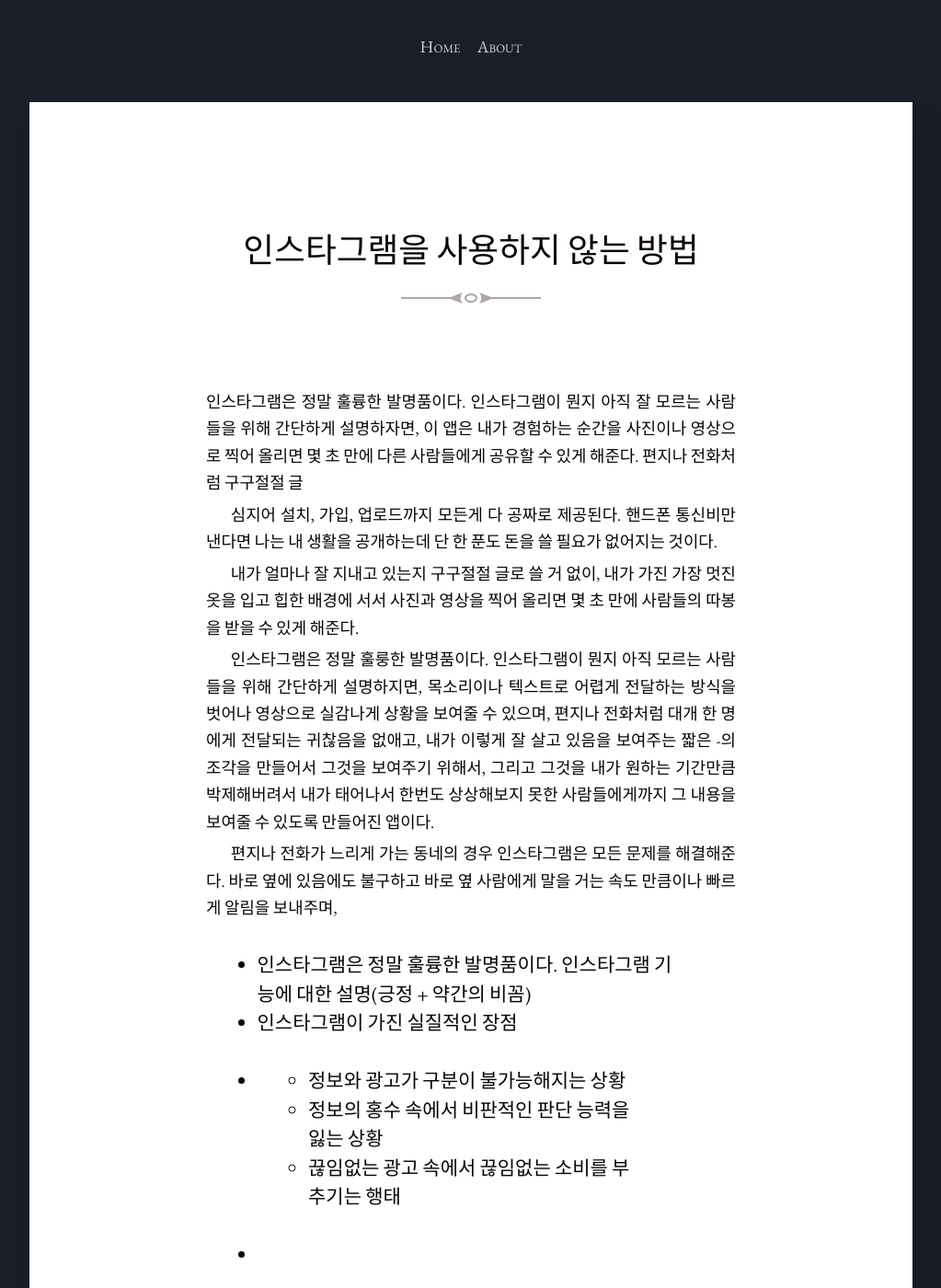
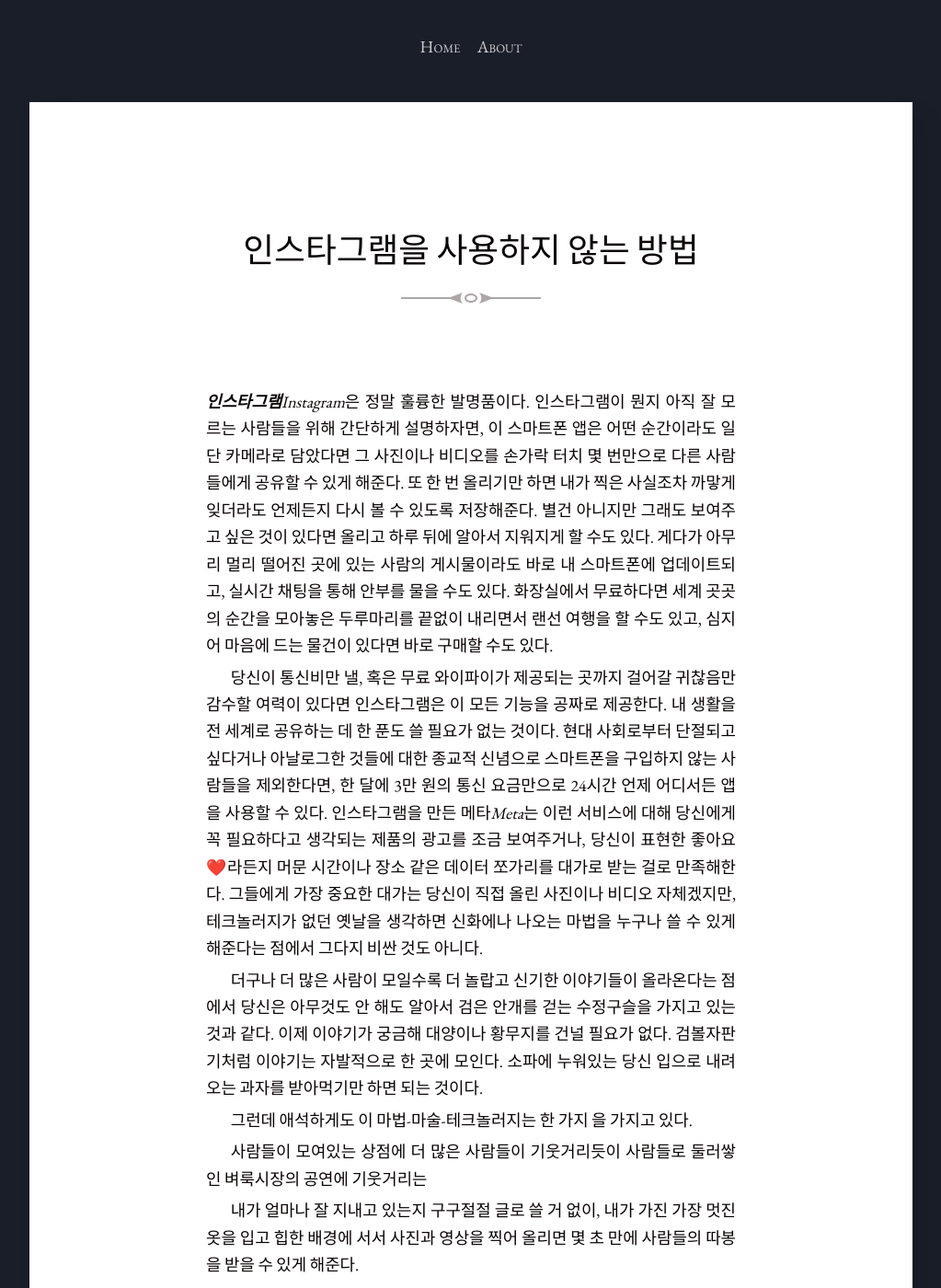
Before and after one commit to grsdij/grsdij, a Jekyll site: the page built from _posts/2022-05-17-인스타그램을 사용하지 않는 방법.md, in a window 1280 px wide and 1400 px high. Shown: the whole window at 92% size, without its empty margins (128-1151 px from the left). Built offline with Jekyll 4.4.1, drawn with Linux system fonts in a browser that asks for light colours; some of the changed text lies outside the part shown.

Commit message:
Update 2022-05-17-인스타그램을 사용하지 않는 방법.md

```diff
--- a/_posts/2022-05-17-인스타그램을 사용하지 않는 방법.md
+++ b/_posts/2022-05-17-인스타그램을 사용하지 않는 방법.md
@@ -5,32 +5,30 @@ categories: essay
 layout: post
 ---
 
-인스타그램은 정말 훌륭한 발명품이다. 인스타그램이 뭔지 아직 잘 모르는 사람들을 위해 간단하게 설명하자면, 이 앱은 내가 경험하는 순간을 사진이나 영상으로 찍어 올리면 몇 초 만에 다른 사람들에게 공유할 수 있게 해준다. 편지나 전화처럼 구구절절 글
+***인스타그램****Instagram*은 정말 훌륭한 발명품이다. 인스타그램이 뭔지 아직 잘 모르는 사람들을 위해 간단하게 설명하자면, 이 스마트폰 앱은 어떤 순간이라도 일단 카메라로 담았다면 그 사진이나 비디오를 손가락 터치 몇 번만으로 다른 사람들에게 공유할 수 있게 해준다. 또 한 번 올리기만 하면 내가 찍은 사실조차 까맣게 잊더라도 언제든지 다시 볼 수 있도록 저장해준다. 별건 아니지만 그래도 보여주고 싶은 것이 있다면 올리고 하루 뒤에 알아서 지워지게 할 수도 있다. 게다가 아무리 멀리 떨어진 곳에 있는 사람의 게시물이라도 바로 내 스마트폰에 업데이트되고, 실시간 채팅을 통해 안부를 물을 수도 있다. 화장실에서 무료하다면 세계 곳곳의 순간을 모아놓은 두루마리를 끝없이 내리면서 랜선 여행을 할 수도 있고, 심지어 마음에 드는 물건이 있다면 바로 구매할 수도 있다.
 
-심지어 설치, 가입, 업로드까지 모든게 다 공짜로 제공된다. 핸드폰 통신비만 낸다면 나는 내 생활을 공개하는데 단 한 푼도 돈을 쓸 필요가 없어지는 것이다.
+당신이 통신비만 낼, 혹은 무료 와이파이가 제공되는 곳까지 걸어갈 귀찮음만 감수할 여력이 있다면 인스타그램은 이 모든 기능을 공짜로 제공한다. 내 생활을 전 세계로 공유하는 데 한 푼도 쓸 필요가 없는 것이다. 현대 사회로부터 단절되고 싶다거나 아날로그한 것들에 대한 종교적 신념으로 스마트폰을 구입하지 않는 사람들을 제외한다면, 한 달에 3만 원의 통신 요금만으로 24시간 언제 어디서든 앱을 사용할 수 있다. 인스타그램을 만든 메타*Meta*는 이런 서비스에 대해 당신에게 꼭 필요하다고 생각되는 제품의 광고를 조금 보여주거나, 당신이 표현한 좋아요❤️라든지 머문 시간이나 장소 같은 데이터 쪼가리를 대가로 받는 걸로 만족해한다. 그들에게 가장 중요한 대가는 당신이 직접 올린 사진이나 비디오 자체겠지만, 테크놀러지가 없던 옛날을 생각하면 신화에나 나오는 마법을 누구나 쓸 수 있게 해준다는 점에서 그다지 비싼 것도 아니다.
+
+더구나 더 많은 사람이 모일수록 더 놀랍고 신기한 이야기들이 올라온다는 점에서 당신은 아무것도 안 해도 알아서 검은 안개를 걷는 수정구슬을 가지고 있는 것과 같다. 이제 이야기가 궁금해 대양이나 황무지를 건널 필요가 없다. 검볼자판기처럼 이야기는 자발적으로 한 곳에 모인다. 소파에 누워있는 당신 입으로 내려오는 과자를 받아먹기만 하면 되는 것이다.
+
+그런데 애석하게도 이 마법-마술-테크놀러지는 한 가지 을 가지고 있다.
+
+
+사람들이 모여있는 상점에 더 많은 사람들이 기웃거리듯이
+사람들로 둘러쌓인 벼룩시장의 공연에 기웃거리는
+
 
 내가 얼마나 잘 지내고 있는지 구구절절 글로 쓸 거 없이, 내가 가진 가장 멋진 옷을 입고 힙한 배경에 서서 사진과 영상을 찍어 올리면 몇 초 만에 사람들의 따봉을 받을 수 있게 해준다.
 
-인스타그램은 정말 훌룽한 발명품이다. 인스타그램이 뭔지 아직 모르는 사람들을 위해 간단하게 설명하지면, 목소리이나 텍스트로 어렵게 전달하는 방식을 벗어나 영상으로 실감나게 상황을 보여줄 수 있으며, 편지나 전화처럼 대개 한 명에게 전달되는 귀찮음을 없애고, 내가 이렇게 잘 살고 있음을 보여주는 짧은 -의 조각을 만들어서 그것을 보여주기 위해서, 그리고 그것을 내가 원하는 기간만큼 박제해버려서 내가 태어나서 한번도 상상해보지 못한 사람들에게까지 그 내용을 보여줄 수 있도록 만들어진 앱이다.
+목소리이나 텍스트로 어렵게 전달하는 방식을 벗어나 영상으로 실감나게 상황을 보여줄 수 있으며, 편지나 전화처럼 대개 한 명에게 전달되는 귀찮음을 없애고, 내가 이렇게 잘 살고 있음을 보여주는 짧은 -의 조각을 만들어서 그것을 보여주기 위해서, 그리고 그것을 내가 원하는 기간만큼 박제해버려서 내가 태어나서 한번도 상상해보지 못한 사람들에게까지 그 내용을 보여줄 수 있도록 만들어진 앱이다.
 
 편지나 전화가 느리게 가는 동네의 경우 인스타그램은 모든 문제를 해결해준다. 바로 옆에 있음에도 불구하고 바로 옆 사람에게 말을 거는 속도 만큼이나 빠르게 알림을 보내주며,
 
+내 순간을 사진이나 비디오로 만들어
+내가 경험한 순간을 사진이나 비디오로 만들어
+어떤 순간이라도 사진이나 비디오로 만들어
+사진이나 비디오로 만들어진 어떤 순간이라도
+어떤 순간이라도 사진이나 비디오로 찍기만 했다면
+나의 앨범을 광장 한가운데에 붙여놓은 것과 같은 것
 
-- 인스타그램은 정말 훌륭한 발명품이다. 인스타그램 기능에 대한 설명(긍정 + 약간의 비꼼)
-- 인스타그램이 가진 실질적인 장점
--
-    - 정보와 광고가 구분이 불가능해지는 상황
-    - 정보의 홍수 속에서 비판적인 판단 능력을 잃는 상황
-    - 끊임없는 광고 속에서 끊임없는 소비를 부추기는 행태
--
-
-## 테크놀로지가 좋다고 해도 누구나 이용할 수 있게되면 달라진다
-- 팩스는 정말 훌륭한 발명품이다. 팩스 기능에 대한 설명(긍정)
-- 조금 비싸지만 우편 행정이 좋지 않은 이탈리아에서 팩스의 장점
-- 좋은 발명품을 누구나 이용할 수 있게 되면 문제가 발생함
-- 자동차의 예 도로가 혼잡해지면서 오히려 대중교통이 더 빨리 도착하기도 한다
-- 자동차는 이 수준까지 몇십년이 걸렸지만 팩스는 1년이 안되어 도달 - 때문에 요구하지도 않은 정보가 마구 보내어짐
-- 쓸데없는 정보로 전화선이 사용중인 동안 진짜 중요한 정보가 도달하지 못하는 경우(거액의 상속)
-- 쓸데없는 메시지의 전달 경로가 되어버린 팩스와 정체 한가운데서 모짜르트를 들어도 상관 없다고 우기는 자차 운전자
-- 팩스의 양이 많아지면서 기분나빠지는 점 추가로 하나 더(용지값)
-- 대응 방법 - 다시 편지로 돌아가 팩스 접속 시간을 지정
+> 움베르트 에코, 『세상의 바보들에게 웃으면서 화내는 방법』, 이세욱 옮김, 열린책들(1999) 의 오마주
```
